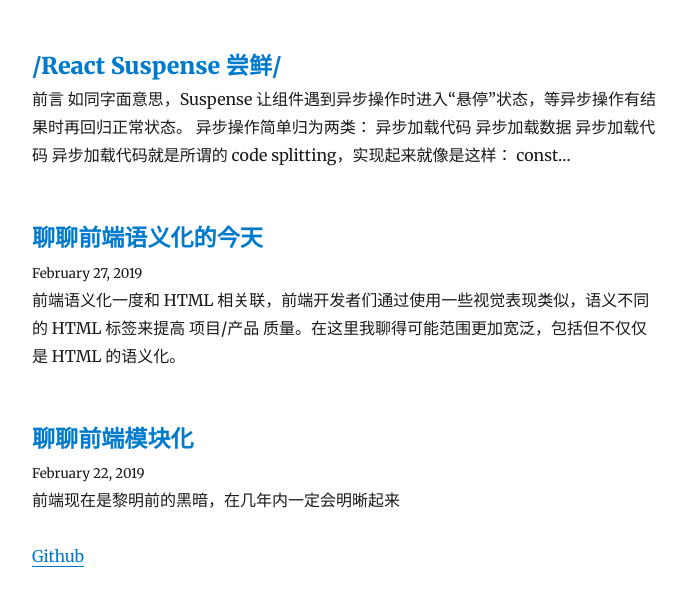
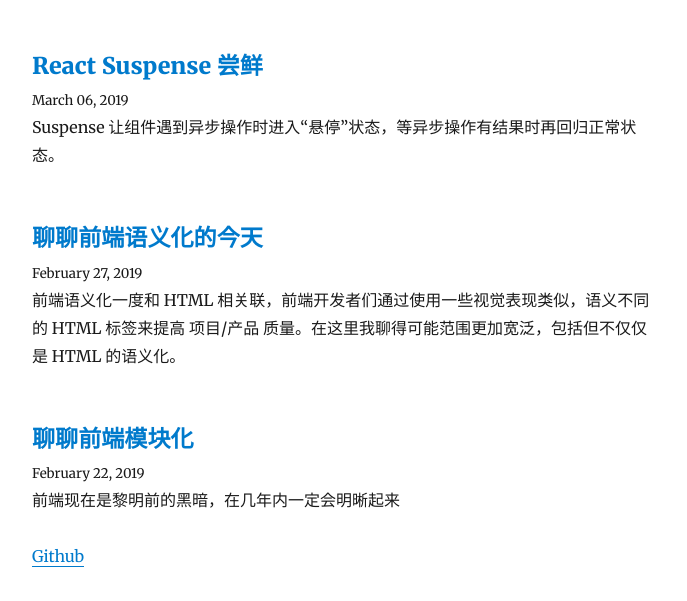
Before and after one commit to chenyueban/chenyueban.com, a Gatsby site: page / in a window 1280 px wide. Shown: the part 101-702 px from the top of the page, without its empty margins (293-980 px from the left). Built offline with nearby package versions, Linux system fonts and the light colour scheme; Gatsby itself is replaced by a stand-in of ours; some packages are replaced by stand-ins of ours.

Commit message:
React Suspense 尝鲜 - 增加文章描述

```diff
--- a/content/blog/React Suspense 尝鲜/index.md
+++ b/content/blog/React Suspense 尝鲜/index.md
@@ -1,3 +1,9 @@
+---
+title: React Suspense 尝鲜
+date: "2019-03-06"
+description: Suspense 让组件遇到异步操作时进入“悬停”状态，等异步操作有结果时再回归正常状态。
+---
+
 ## 前言
 
 如同字面意思，Suspense 让组件遇到异步操作时进入“悬停”状态，等异步操作有结果时再回归正常状态。
```
